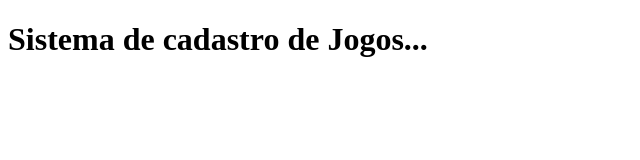
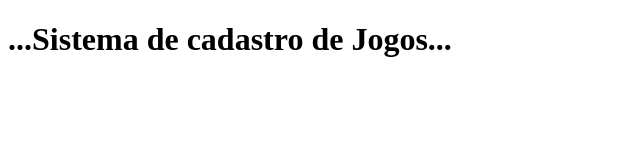
Before and after one commit to jorgebergson/sistema-de-cadastro, a plain HTML site: page index.html in a window 1280 px wide. Shown: the whole page, without its empty margins (0-640 px from the left). Drawn offline with Linux system fonts and the light colour scheme.

Commit message:
Alterando a página index

```diff
--- a/index.html
+++ b/index.html
@@ -6,7 +6,7 @@
     <title>Document</title>
 </head>
 <body>
-    <h1> Sistema de cadastro de Jogos...</h1>
+    <h1> ...Sistema de cadastro de Jogos... </h1>
     <script> src = "app.js" </script>
 
 </body>
```
